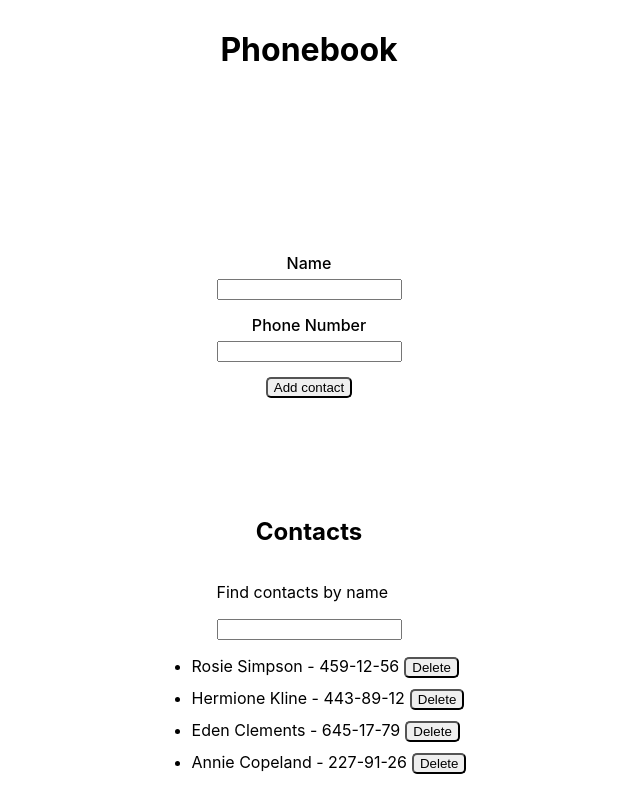
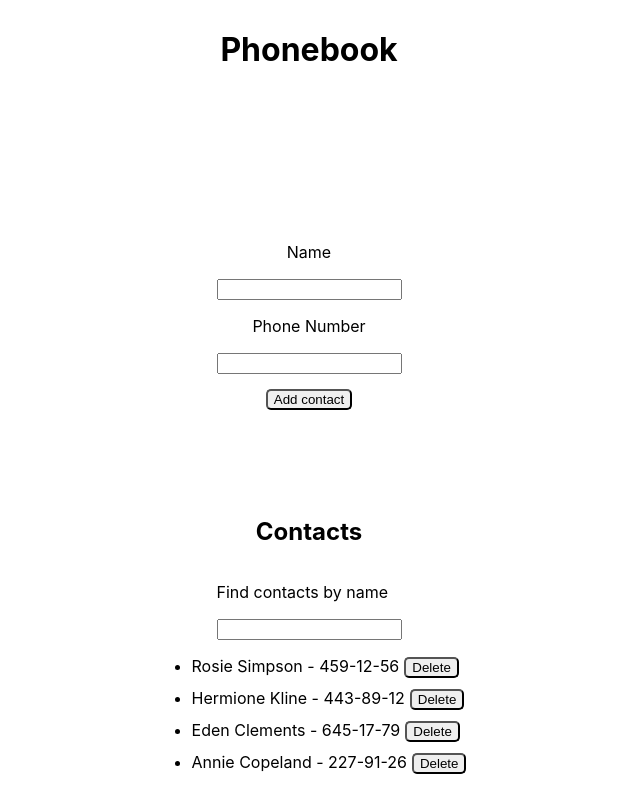
Before and after one commit to Blazej90/goit-react-hw-03-phonebook, a React (Create React App) app: page / in a window 1280 px wide. Shown: the whole page, without its empty margins (331-971 px from the left). Built offline with nearby package versions, Linux system fonts and the light colour scheme.

Commit message:
name style.css

```diff
--- a/src/components/App.module.css
+++ b/src/components/App.module.css
@@ -12,12 +12,12 @@
   padding-bottom: 80px;
 }
 
-.name {
+/* .name {
   margin: 0;
   font-weight: 500;
   padding-top: 15px;
   padding-bottom: 5px;
-}
+} */
 
 .addContactBtn {
   margin-top: 15px;
```
